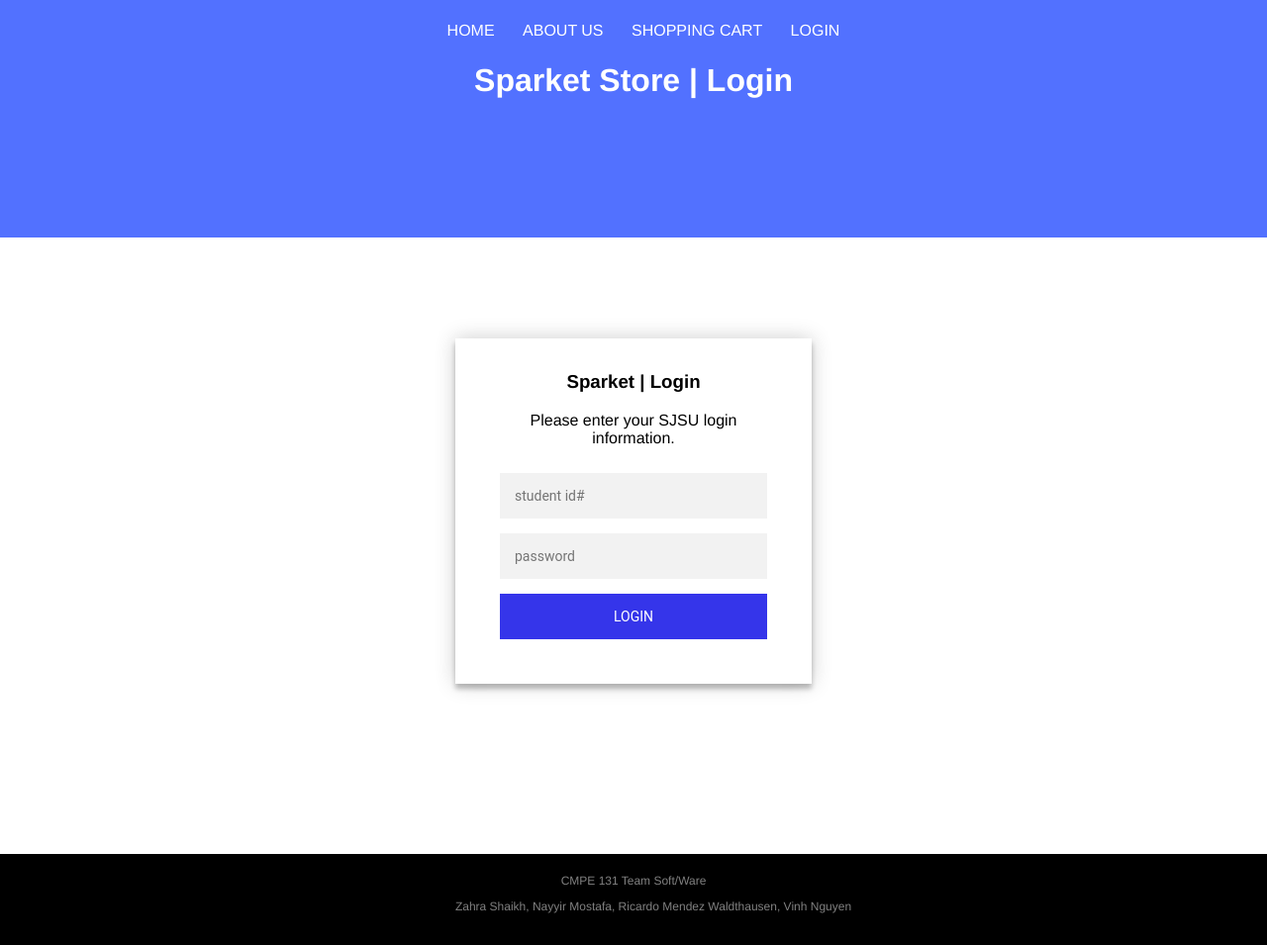
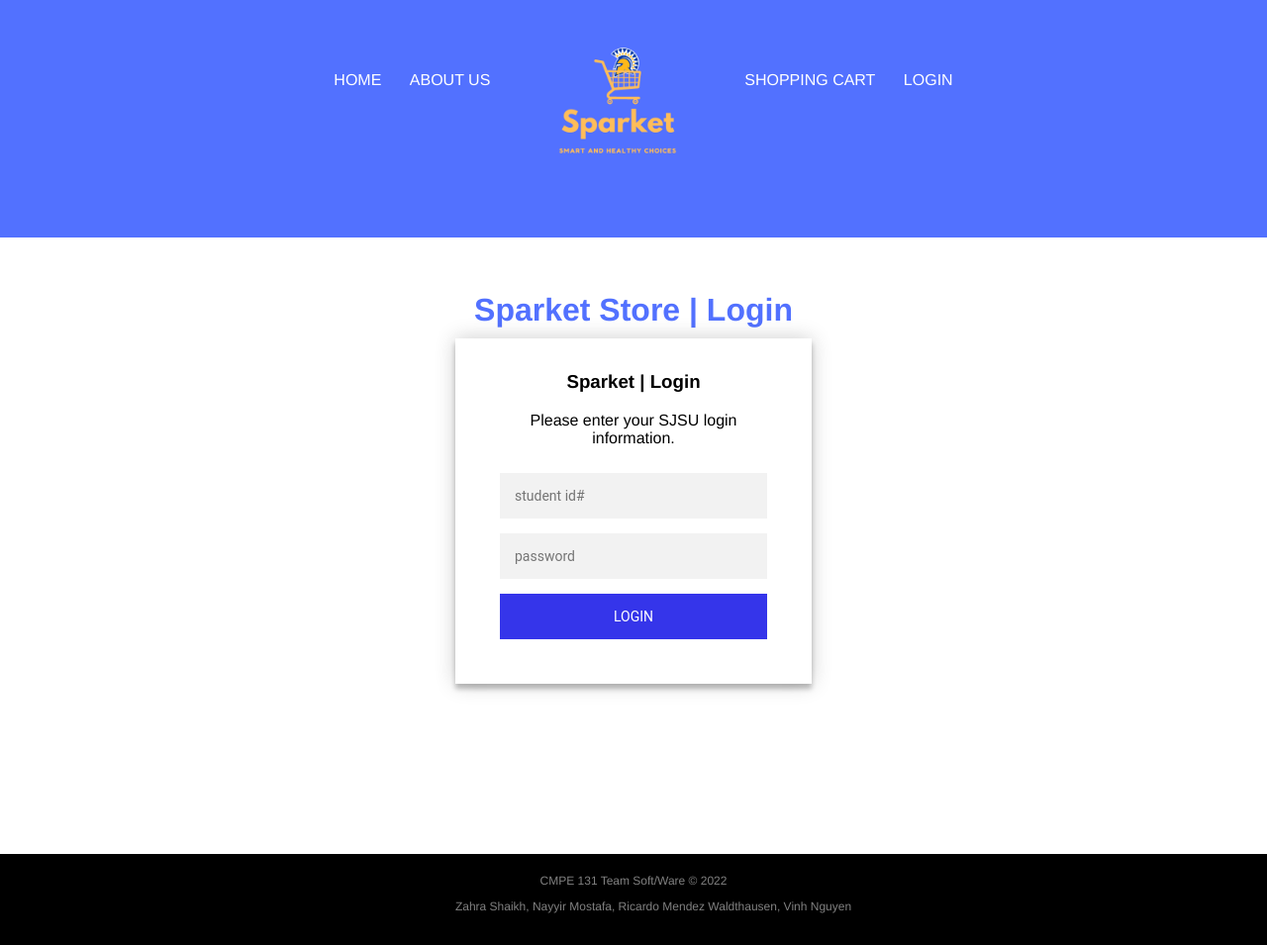
Before and after one commit to SparketStore/SparketStore.github.io, a plain HTML site: page signuplogin.html in a window 1280 px wide. Shown: the whole page at 99% size. Drawn offline with Linux system fonts and the light colour scheme.

Commit message:
added logo and changed some text

```diff
--- a/signuplogin.html
+++ b/signuplogin.html
@@ -10,12 +10,15 @@
                 <ul>
                     <li><a href="index.html">Home</a></li>
                     <li><a href="aboutus.html">About Us</a></li>
-                    <li><a href="shoppingcart.html">Shopping Cart</a></li>
-                    <li><a href="signuplogin.html">Login</a></li>
+                    <li class="mobile"><a href="shoppingcart.html">Shopping Cart</a></li>
+                    <li class="mobile"><a href="signuplogin.html">Sign Up/Login</a></li>
+                    <li class="logo"><a href="index.html">Sparket Logo</a></li>
+                    <li class="desktop"><a href="shoppingcart.html">Shopping Cart</a></li>
+                    <li class="desktop"><a href="signuplogin.html">Login</a></li>
                 </ul>
             </nav>
 
-            <h1>Sparket Store | Login</h1>
+            <h1 style="color:#5271ff">Sparket Store | Login</h1>
         </header>
         <section>
             <div class="login-page">
@@ -39,7 +42,7 @@
             <div>c</div>
         </section>
         <section>lower-section</section>
-        <footer>CMPE 131 Team Soft/Ware
+        <footer>CMPE 131 Team Soft/Ware © 2022
             <ul>
                 Zahra Shaikh, Nayyir Mostafa, Ricardo Mendez Waldthausen, Vinh Nguyen
             </ul>
```
